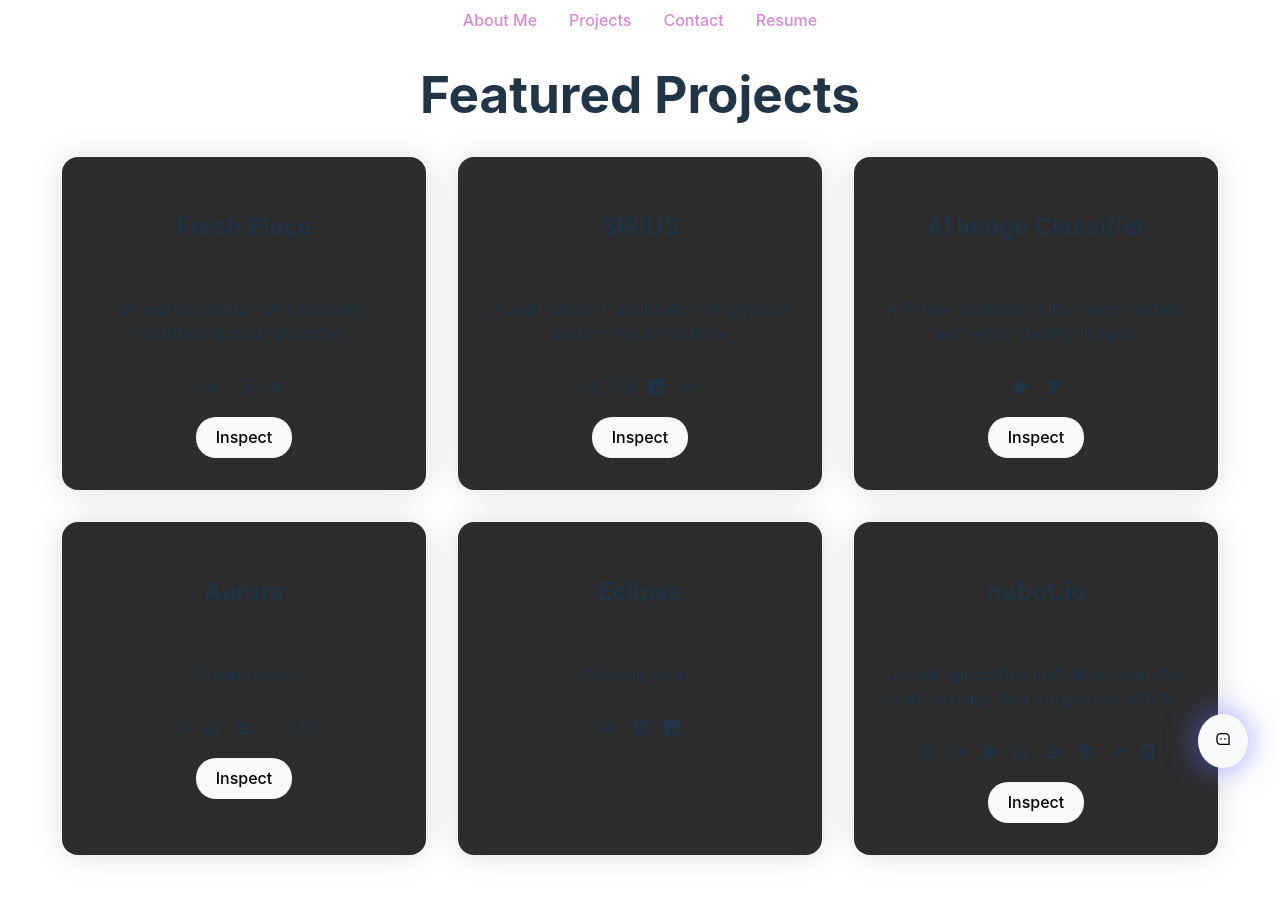
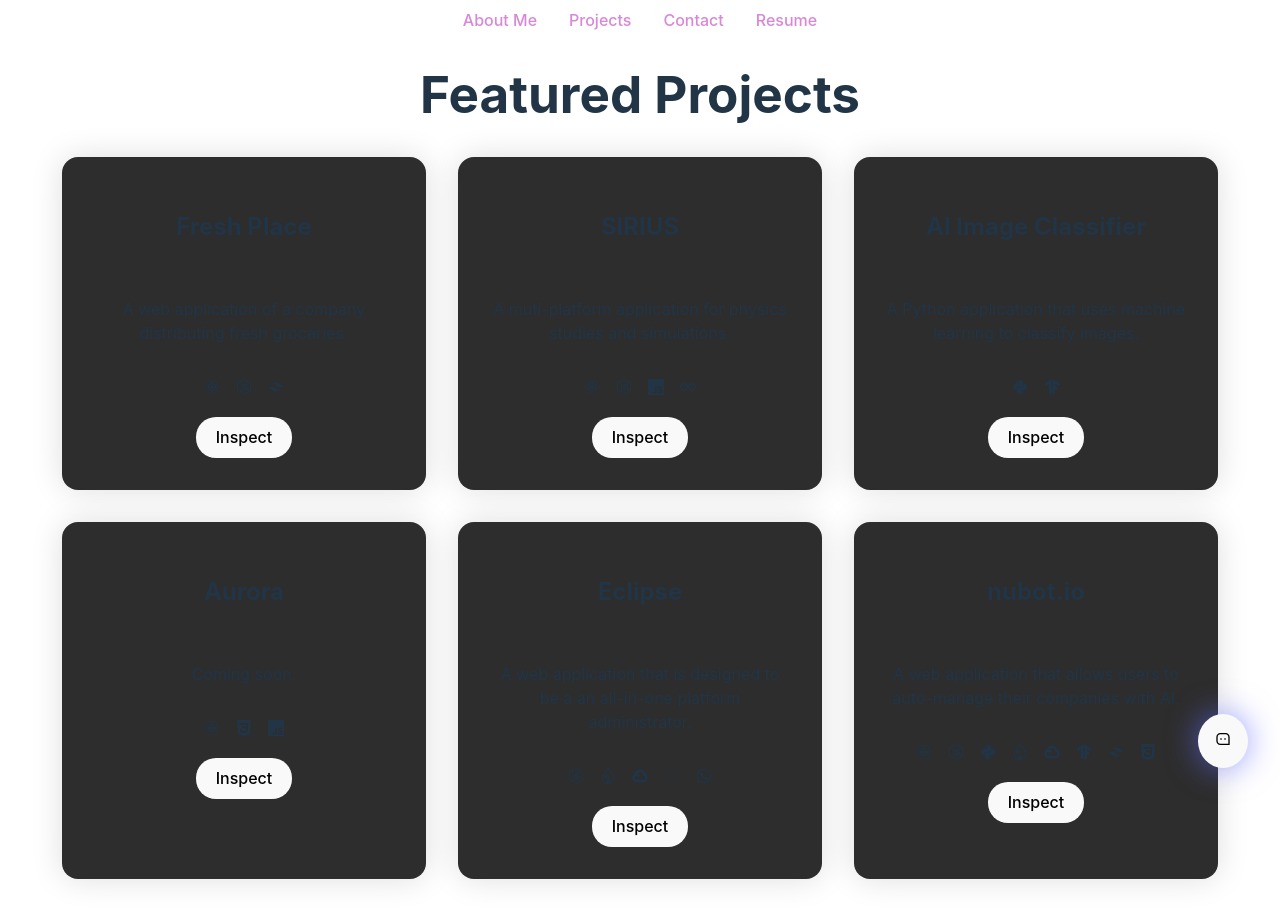
Before and after one commit to YummySalamy/Sebastian-Escobar-Portfolio, a React (Vite) app: page /projects in a window 1280 px wide. Shown: the top 922 px of the page. Built offline with nearby package versions, Linux system fonts and the light colour scheme.

Commit message:
updated ecplipse

```diff
--- a/src/pages/MyProjects.jsx
+++ b/src/pages/MyProjects.jsx
@@ -15,6 +15,7 @@ import SiriusImage from '../assets/mockups/sirius-mockup.png';
 import ClassifierImage from '../assets/mockups/image-classifier.png';
 import NubotImage from '../assets/mockups/nubot-mockup.png';
 import Aurora from '../assets/mockups/Aurora.png';
+import EclipseImage from '../assets/mockups/eclipse-mockup.png';
 
 const projectsList = [
     {
@@ -45,15 +46,17 @@ const projectsList = [
         id: 4,
         title: 'Aurora',
         description: 'Coming soon.',
-        techs: [<FaNodeJs />, <SiFirebase />, <SiGooglecloud />, <DiMysql />, <FaWhatsapp />],
-        path: 'https://eclipse-eight.vercel.app/',
+        techs: [<FaReact />, <SiCss3 />, <SiJavascript />],
+        path: 'https://aurora-insight.vercel.app/',
         image: Aurora,
     },
     {
         id: 5,
         title: 'Eclipse',
-        description: 'Coming soon.',
-        techs: [<FaReact />, <SiCss3 />, <SiJavascript />],
+        description: 'A web application that is designed to be a an all-in-one platform administrator.',
+        techs: [<FaNodeJs />, <SiFirebase />, <SiGooglecloud />, <DiMysql />, <FaWhatsapp />],
+        path: 'https://eclipse-theta.vercel.app/',
+        image: EclipseImage,
     },
     {
         id: 6,
```
Also changed, not shown: src/assets/mockups/eclipse-mockup.png (added).
